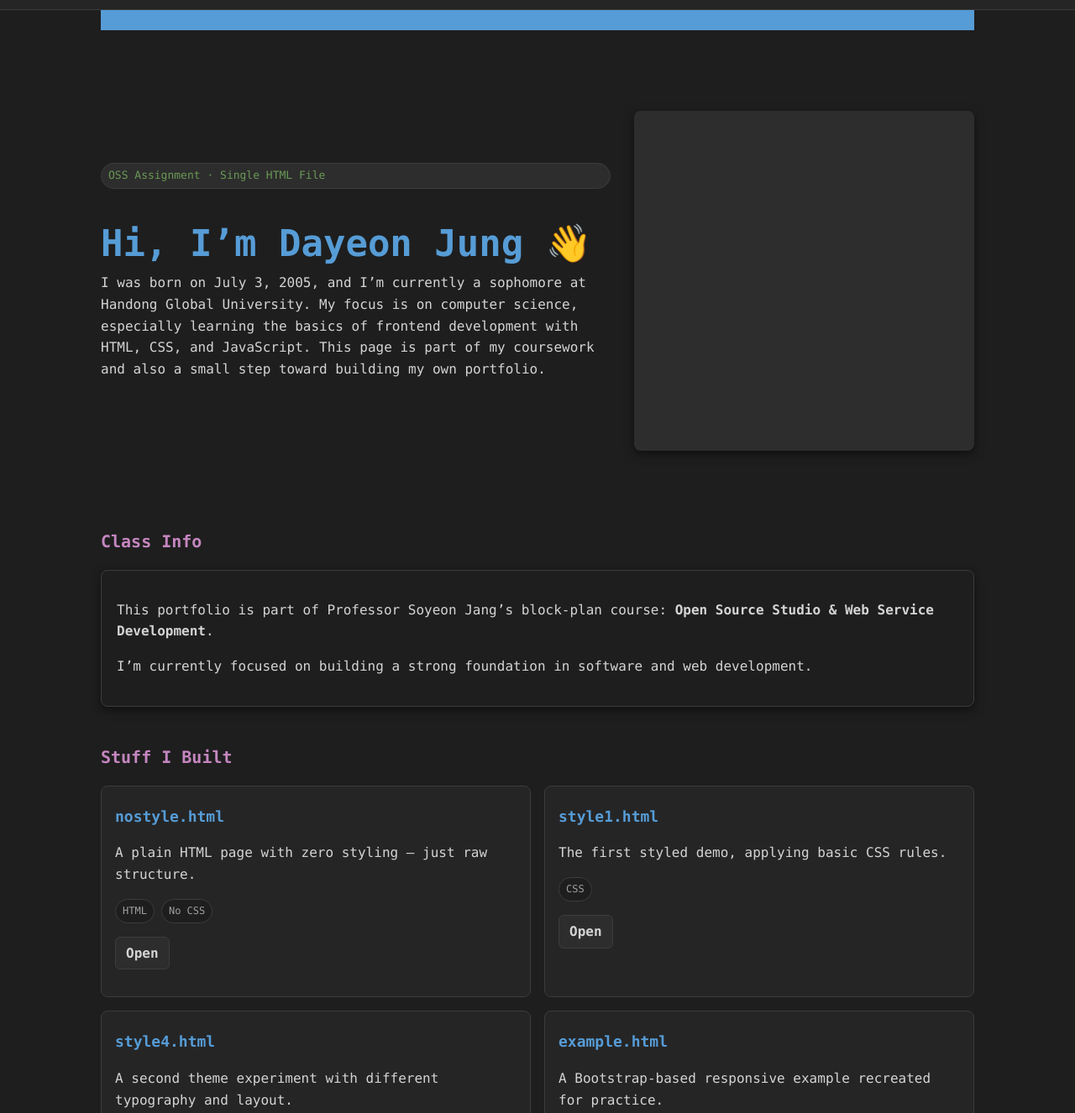
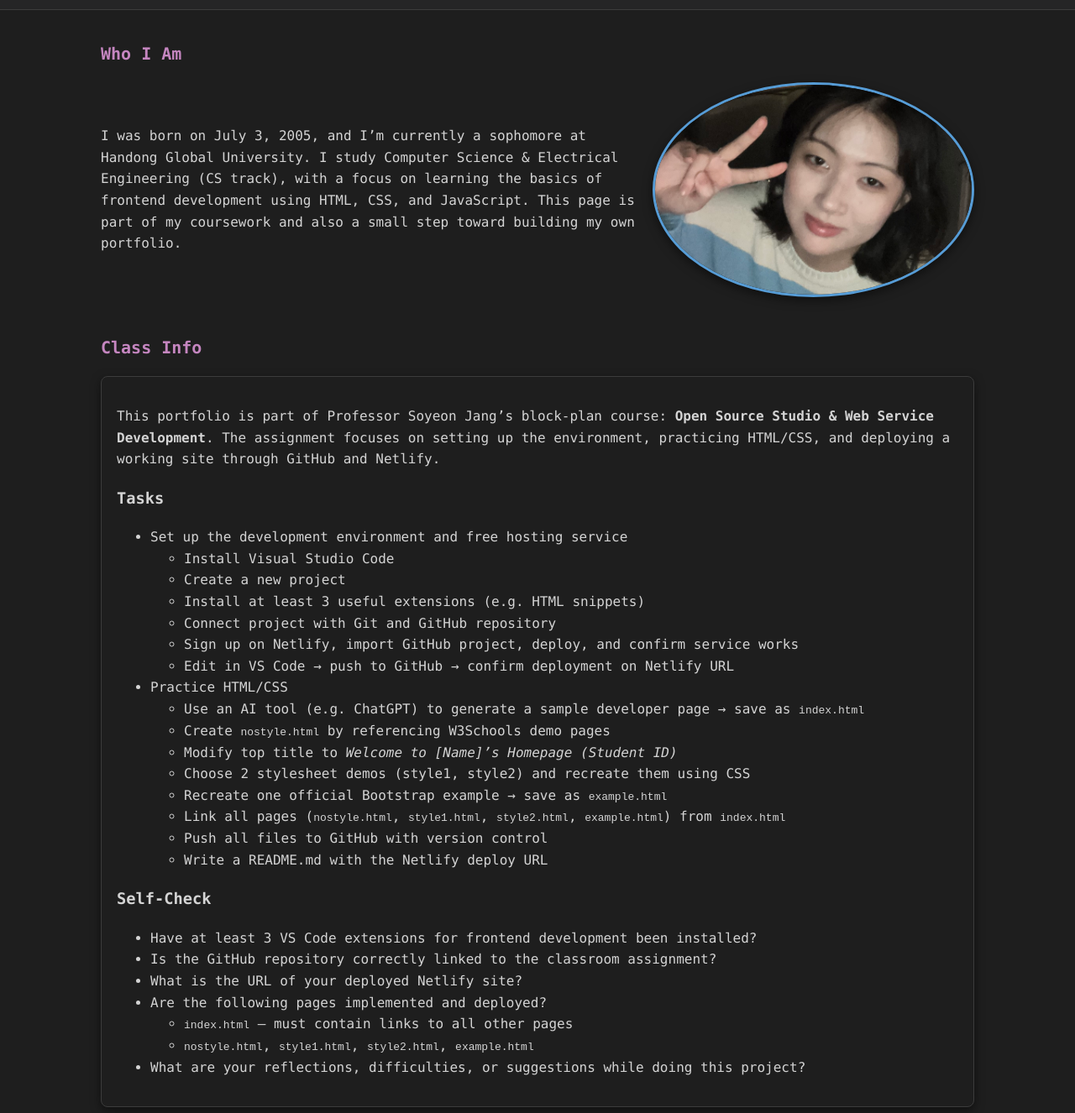
Before and after one commit to jyeon573/2025_OSS_HW1, a plain HTML site: page index.html in a window 1280 px wide. Shown: the part 45-1371 px from the top of the page at 84% size. Drawn offline with Linux system fonts and the light colour scheme.

Commit message:
index page profile fixed

```diff
--- a/index.html
+++ b/index.html
@@ -153,12 +153,24 @@
             background: #2d2d2d;
         }
 
+        .about {
+            display: flex;
+            align-items: center;
+            justify-content: space-between;
+            /* 간격 넓힘 */
+            gap: 20px;
+        }
+
         .avatar {
-            aspect-ratio: 1;
-            border-radius: 8px;
-            background: #2d2d2d;
+            width: 1900px;
+            height: 250px;
+            border-radius: 50%;
+            object-fit: cover;
+            border: 3px solid var(--brand);
             box-shadow: var(--shadow);
         }
+
+
 
         section {
             padding: 28px 0 8px;
@@ -255,27 +267,81 @@
     </header>
 
     <main class="container">
-        <section class="hero" id="intro">
-            <div>
-                <div class="pill">OSS Assignment · Single HTML File</div>
-                <h1>Hi, I’m <span style="color:var(--brand)">Dayeon Jung</span> 👋</h1>
-                <p>I was born on July 3, 2005, and I’m currently a sophomore at Handong Global University.
-                    My focus is on computer science, especially learning the basics of frontend development with HTML,
-                    CSS, and JavaScript.
-                    This page is part of my coursework and also a small step toward building my own portfolio.</p>
+        <section id="intro">
+            <h2 class="section-title">Who I Am</h2>
+            <div class="about">
+                <!-- Intro text -->
+                <div>
+                    <p>I was born on July 3, 2005, and I’m currently a sophomore at Handong Global University.
+                        I study Computer Science & Electrical Engineering (CS track), with a focus on learning the
+                        basics of frontend development using HTML, CSS, and JavaScript.
+                        This page is part of my coursework and also a small step toward building my own portfolio.</p>
+                </div>
+                <!-- Profile image -->
+                <img class="avatar" src="profile_pic.jpg" alt="Photo of Dayeon Jung" />
             </div>
-            <div class="avatar"></div>
         </section>
+
+
+
 
         <section id="course">
             <h2 class="section-title">Class Info</h2>
             <div class="panel">
-                <p>This portfolio is part of Professor Soyeon Jang’s block-plan course: <strong>Open Source Studio & Web
-                        Service Development</strong>.</p>
-                <p>I’m currently focused on building a strong foundation in software and web
-                    development.</p>
+                <p>This portfolio is part of Professor Soyeon Jang’s block-plan course:
+                    <strong>Open Source Studio & Web Service Development</strong>.
+                    The assignment focuses on setting up the environment, practicing HTML/CSS,
+                    and deploying a working site through GitHub and Netlify.
+                </p>
+
+                <h3>Tasks</h3>
+                <ul>
+                    <li>Set up the development environment and free hosting service
+                        <ul>
+                            <li>Install Visual Studio Code</li>
+                            <li>Create a new project</li>
+                            <li>Install at least 3 useful extensions (e.g. HTML snippets)</li>
+                            <li>Connect project with Git and GitHub repository</li>
+                            <li>Sign up on Netlify, import GitHub project, deploy, and confirm service works</li>
+                            <li>Edit in VS Code → push to GitHub → confirm deployment on Netlify URL</li>
+                        </ul>
+                    </li>
+                    <li>Practice HTML/CSS
+                        <ul>
+                            <li>Use an AI tool (e.g. ChatGPT) to generate a sample developer page → save as
+                                <code>index.html</code>
+                            </li>
+                            <li>Create <code>nostyle.html</code> by referencing W3Schools demo pages</li>
+                            <li>Modify top title to <em>Welcome to [Name]’s Homepage (Student ID)</em></li>
+                            <li>Choose 2 stylesheet demos (style1, style2) and recreate them using CSS</li>
+                            <li>Recreate one official Bootstrap example → save as <code>example.html</code></li>
+                            <li>Link all pages (<code>nostyle.html</code>, <code>style1.html</code>,
+                                <code>style2.html</code>, <code>example.html</code>) from <code>index.html</code>
+                            </li>
+                            <li>Push all files to GitHub with version control</li>
+                            <li>Write a README.md with the Netlify deploy URL</li>
+                        </ul>
+                    </li>
+                </ul>
+
+                <h3>Self-Check</h3>
+                <ul>
+                    <li>Have at least 3 VS Code extensions for frontend development been installed?</li>
+                    <li>Is the GitHub repository correctly linked to the classroom assignment?</li>
+                    <li>What is the URL of your deployed Netlify site?</li>
+                    <li>Are the following pages implemented and deployed?
+                        <ul>
+                            <li><code>index.html</code> — must contain links to all other pages</li>
+                            <li><code>nostyle.html</code>, <code>style1.html</code>, <code>style2.html</code>,
+                                <code>example.html</code>
+                            </li>
+                        </ul>
+                    </li>
+                    <li>What are your reflections, difficulties, or suggestions while doing this project?</li>
+                </ul>
             </div>
         </section>
+
 
         <section id="projects">
             <h2 class="section-title">Stuff I Built</h2>
```
Also changed, not shown: profile_pic.jpg (added).
